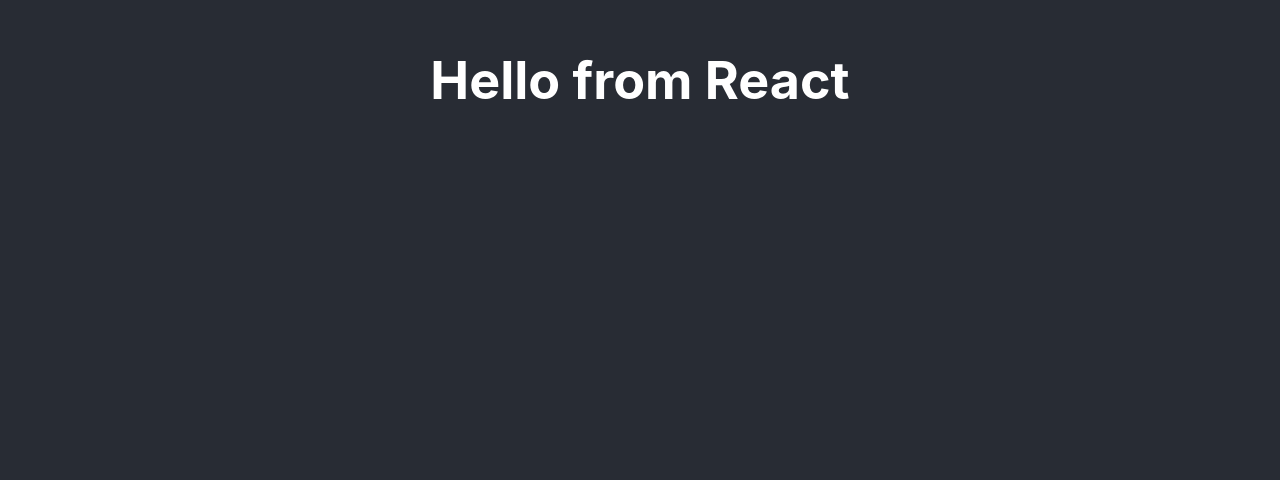
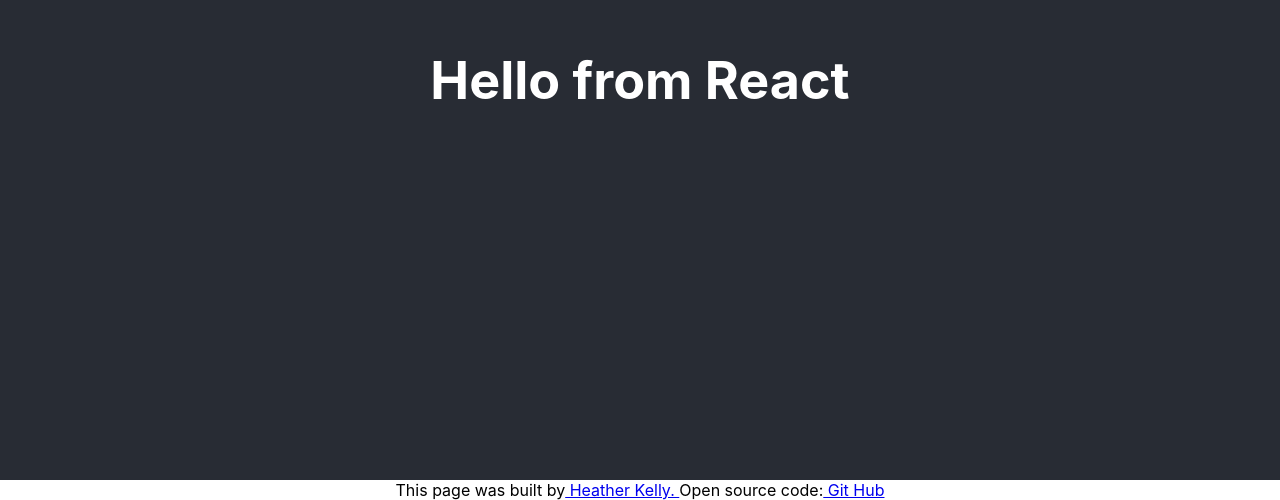
Before and after one commit to heathermkel/Heather-Weather, a React (Create React App) app: page / in a window 1280 px wide. Shown: the part 320-820 px from the top of the page. Built offline with nearby package versions, Linux system fonts and the light colour scheme.

Commit message:
Added a footer

```diff
--- a/src/App.js
+++ b/src/App.js
@@ -10,6 +10,15 @@
   <h1>Hello from React</h1>
   <Weather />
   </header>
+
+   <footer>
+      This page was built by
+      <a href="https://www.linkedin.com/in/heatherk3lly/" target="_blank"> Heather Kelly. </a>
+
+      Open source code:
+      <a href="https://github.com/heathermkel/Heather-Weather" target="_blank">  Git Hub</a>
+
+      </footer>
   </div>
   );
 }
```
